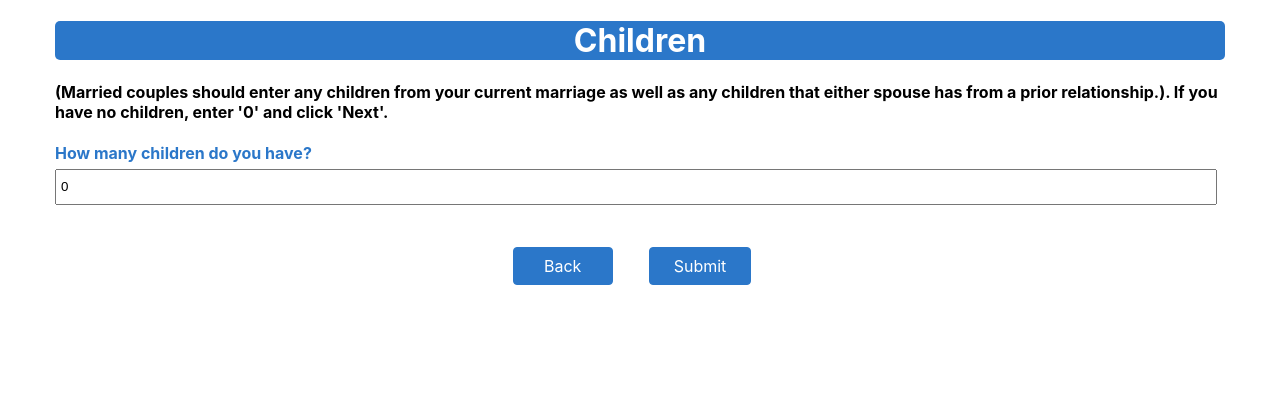
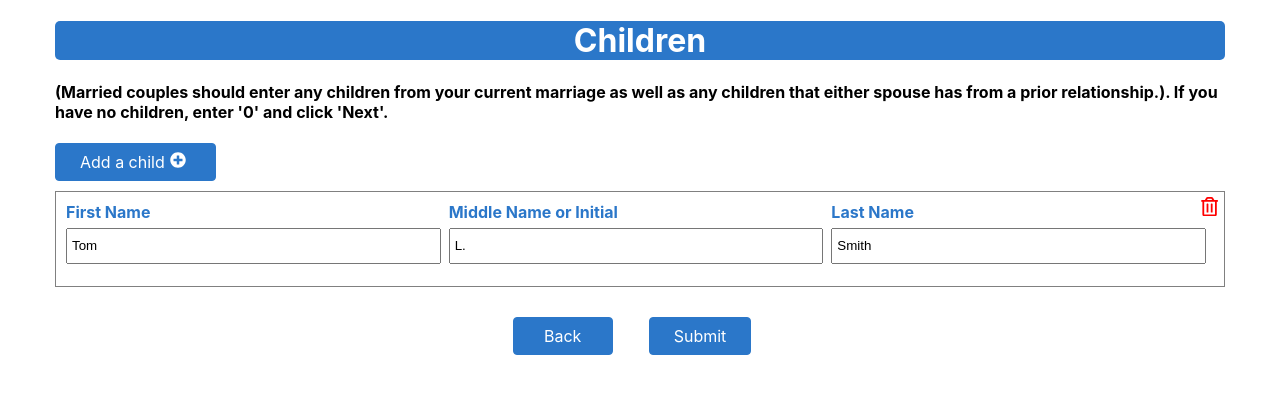
Before and after one commit to jbvance/client-intake-react, a React (Create React App) app: page / in a window 1280 px wide. Both pictures are taken after a click on the input "Next". Shown: the top 394 px of the page. Built offline with nearby package versions, Linux system fonts and the light colour scheme.

Commit message:
begina adding children array to children form

```diff
--- a/package.json
+++ b/package.json
@@ -16,6 +16,7 @@
     "formik": "^2.2.9",
     "react": "^18.1.0",
     "react-dom": "^18.1.0",
+    "react-icons": "^4.3.1",
     "react-redux": "^8.0.1",
     "react-router-dom": "^6.3.0",
     "react-scripts": "5.0.1",
--- a/src/App.css
+++ b/src/App.css
@@ -29,6 +29,10 @@
   margin-right: 8px;
   padding: 4px;
   margin-top: -4px;
+}
+
+input[type='number'] {
+  max-width: 100px;
 }
 
 .input-group {
@@ -100,6 +104,25 @@ select.minimal:focus {
   outline: 0;
 }
 
+.person-info-container {
+  position: relative;
+  padding: 10px;
+  margin: 10px auto;
+  border: 1px solid gray;
+}
+
+.icon-button {
+  font-size: 1.2rem;
+}
+
+.icon-button:hover {
+  cursor: pointer;
+}
+
+.icon-button--danger {
+  color: var(--color-danger);
+}
+
 .container {
   padding-right: 15px;
   padding-left: 15px;
--- a/src/components/ChildrenForm.tsx
+++ b/src/components/ChildrenForm.tsx
@@ -3,12 +3,14 @@ import { useEffect, useRef, useState, useContext } from 'react';
 import { Formik, Form, FieldArray } from 'formik';
 import * as Yup from 'yup';
 import { useDispatch, useSelector } from 'react-redux';
+import { FaPlusCircle, FaRegTrashAlt } from 'react-icons/fa';
 import StepHeader from './StepHeader';
 import TextInput from './form-elements/TextInput';
 import Select from './form-elements/Select';
 import { RootState } from '../store';
 import { FormContext } from '../App';
 import IChild from '../store/children-slice';
+import Button from './form-elements/Button';
 
 interface IChildrenProps {
   isFirst: boolean;
@@ -16,12 +18,19 @@ interface IChildrenProps {
   id: string;
 }
 
+const newChild = {
+  firstName: '',
+  middleName: '',
+  lastname: ''
+};
+
 const ChildrenForm: React.FC<IChildrenProps> = (props) => {
   const initialState = useSelector((state: RootState) => state.children);
-  console.log(initialState);
+  //console.log(initialState);
   const dispatch = useDispatch();
   const { activeStepIndex, setActiveStepIndex } = useContext(FormContext);
   const formId = props.id;
+
   return (
     <>
       <StepHeader header="Children">
@@ -31,30 +40,94 @@ const ChildrenForm: React.FC<IChildrenProps> = (props) => {
           relationship.). If you have no children, enter '0' and click 'Next'.
         </h4>
       </StepHeader>
+      <div className="form-group"></div>
       <Formik
         initialValues={{
-          ...initialState,
-          numChildren: initialState.length,
+          children: [...initialState]
         }}
         onSubmit={(values, { setSubmitting }) => {
-          //console.log('VALUES', values);
+          console.log('VALUES', values);
           //dispatch(childActions.XXXXXXXXXXXXXXXXXXX);
         }}
       >
-        {(props) => {
-          console.log(props);
+        {(formProps) => {
+          //console.log(formProps);
+          //console.log(initialState);
+
           return (
             <Form id={formId}>
+              <FieldArray
+                name="children"
+                render={(arrayHelpers) => {
+                  return (
+                    <div>
+                      <div>
+                        <Button
+                          type="button"
+                          onClick={() => arrayHelpers.push({ ...newChild })}
+                        >
+                          Add a child
+                          <FaPlusCircle
+                            style={{
+                              margin: '0 5px',
+                              verticalAlign: 'baseline'
+                            }}
+                          />
+                        </Button>
+                      </div>
+                      {formProps.values.children.map((child, index) => (
+                        /* Start of individual child */
+                        <div key={index} className="person-info-container">
                           <div className="form-group">
                             <div className="input-group">
                               <TextInput
-                    label="How many children do you have?"
-                    name="numChildren"
-                    type="number"
+                                label="First Name"
+                                name={`children.${index}.firstName`}
+                                type="text"
+                                placeholder="First Name"
                                 inputCssClass="input-control"
                               />
                             </div>
+                            <div className="input-group">
+                              <TextInput
+                                label="Middle Name or Initial"
+                                name={`children.${index}.middleName`}
+                                type="text"
+                                placeholder="Middle name or initial"
+                                inputCssClass="input-control"
+                              />
                             </div>
+                            <div className="input-group">
+                              <TextInput
+                                label="Last Name"
+                                name={`children.${index}.lastName`}
+                                type="text"
+                                placeholder="Middle name or initial"
+                                inputCssClass="input-control"
+                              />
+                            </div>
+                            <div
+                              style={{
+                                position: 'absolute',
+                                top: 0,
+                                right: 0,
+                                padding: '5px'
+                              }}
+                            >
+                              <FaRegTrashAlt
+                                className="icon-button icon-button--danger"
+                                onClick={() => arrayHelpers.remove(index)}
+                              />
+                            </div>
+                          </div>
+                        </div>
+
+                        /* End individual child */
+                      ))}
+                    </div>
+                  );
+                }}
+              />
             </Form>
           );
         }}
--- a/src/components/form-elements/TextInput.tsx
+++ b/src/components/form-elements/TextInput.tsx
@@ -30,6 +30,8 @@ const TextInput: React.FC<InputProps> = ({
   // which we can spread on <input>. We can use field meta to show an error
   // message if the field is invalid and it has been touched (i.e. visited)
   const [field, meta] = useField(props);
+  //console.log(field);
+  //console.log(meta);
   return (
     <>
       <label
--- a/src/index.css
+++ b/src/index.css
@@ -1,6 +1,7 @@
 html {
   --color-primary: rgb(43, 119, 201);
   --color-blue: rgb(43, 119, 201);
+  --color-danger: red;
 }
 body {
   margin: 0;
--- a/src/store/children-slice.tsx
+++ b/src/store/children-slice.tsx
@@ -13,7 +13,18 @@ export interface IChild {
   spouseTwoOnly?: boolean;
 }
 
-const initialState: Array<IChild> = [];
+const initialState: Array<IChild> = [
+  {
+    firstName: 'Tom',
+    lastName: 'Smith',
+    middleName: 'L.',
+    address: '123 Main St.',
+    city: 'Houston',
+    state: 'TX',
+    zip: '77002',
+    phone: '555-555-5555'
+  }
+];
 
 const childrenSlice = createSlice({
   name: 'children',
@@ -21,8 +32,8 @@ const childrenSlice = createSlice({
   reducers: {
     addChild(state, action) {
       state = [...state, action.payload];
-    },
-  },
+    }
+  }
 });
 
 export const childrenActions = childrenSlice.actions;
```
Also changed, not shown: 1 other file (tests, documents, lock files or other folders). Lines whose indentation alone changed are shown as unchanged.
